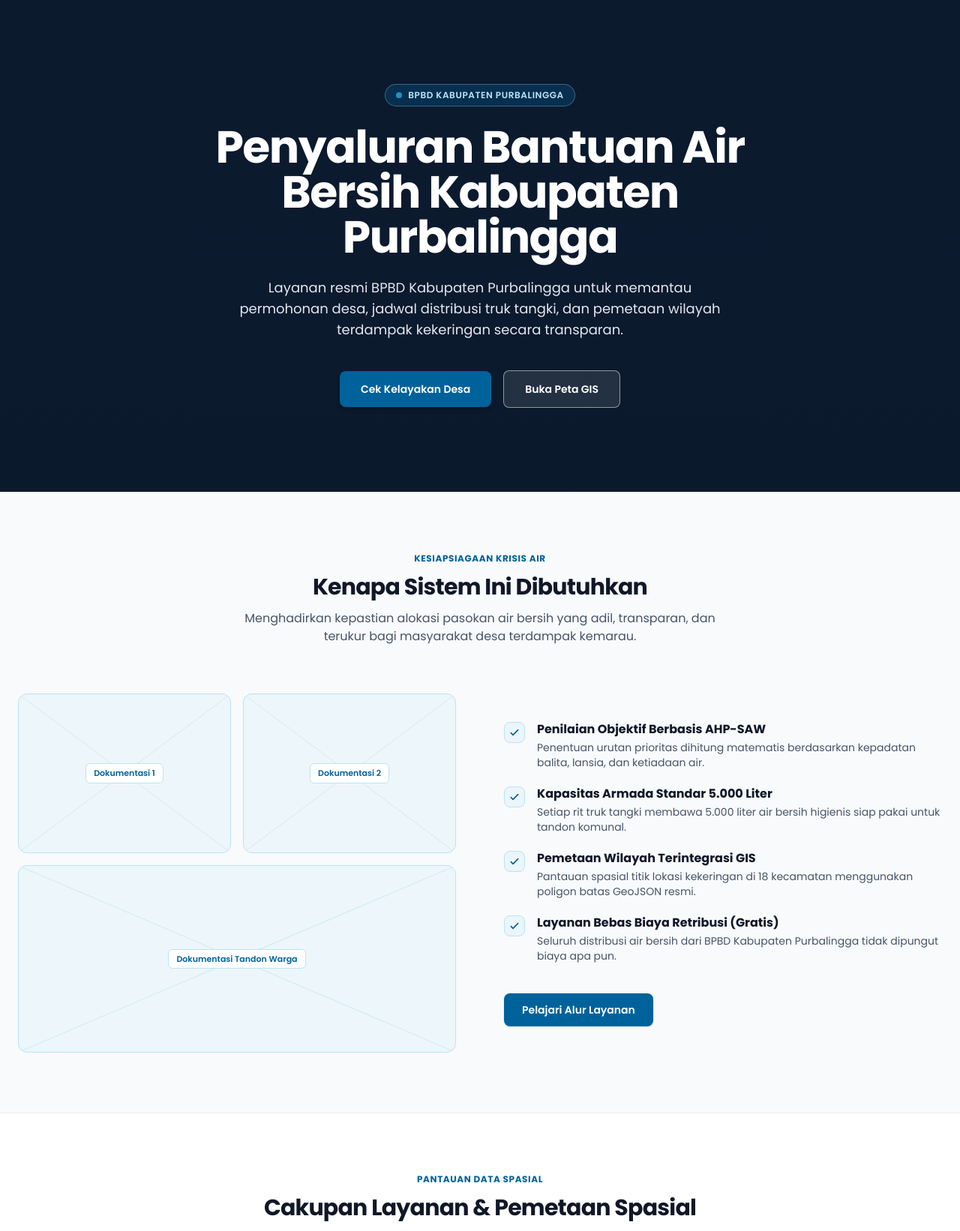
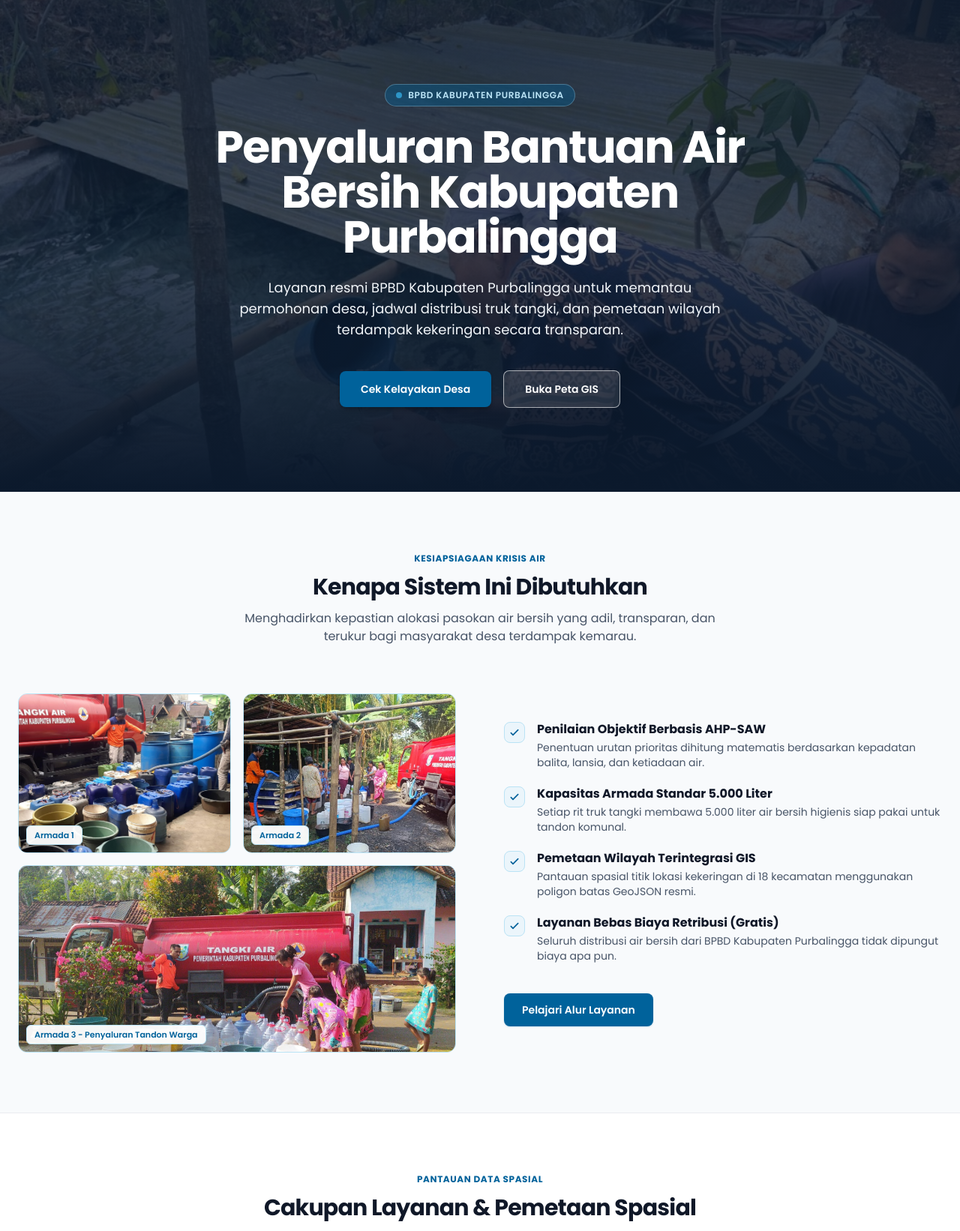
Before and after one commit to sandiprasetyo12/ppl-reg01-kel04-lingga-air, a Laravel app: page / in a window 1280 px wide. Shown: the part 81-1723 px from the top of the page at 75% size. Run offline with Laravel 12, Linux system fonts and the light colour scheme; parts of the project's set-up code (start-up, migrations or seed data) failed here and were passed over; some libraries are stand-ins or nearby versions.

Commit message:
feat: embed real hero photo and armada 1-3 images in documentation sections

```diff
--- a/resources/views/welcome.blade.php
+++ b/resources/views/welcome.blade.php
@@ -68,33 +68,32 @@
 <main class="w-full bg-white text-[#101828] flex-1">
 
     {{-- 2. HERO SECTION (SKEMA FULL FOTO & TEKS DI TENGAH BERIDENTITAS IDDS) --}}
-    <section id="hero" class="relative w-full min-h-[500px] lg:min-h-[620px] flex items-center justify-center bg-[#0B192C] text-white overflow-hidden">
-        {{-- Background Tone Layer --}}
-        <div class="absolute inset-0 w-full h-full bg-[#0F223D] opacity-75 pointer-events-none">
-            <svg class="w-full h-full text-[#1E3A5F]/40" preserveAspectRatio="none" viewBox="0 0 100 100" fill="none">
-                <line x1="0" y1="0" x2="100" y2="100" stroke="currentColor" stroke-width="0.75" vector-effect="non-scaling-stroke"/>
-                <line x1="0" y1="100" x2="100" y2="0" stroke="currentColor" stroke-width="0.75" vector-effect="non-scaling-stroke"/>
-            </svg>
-        </div>
+    <section id="hero" class="relative w-full min-h-[520px] lg:min-h-[640px] flex items-center justify-center bg-[#0B192C] text-white overflow-hidden">
+        {{-- Background Real Photo Layer --}}
+        <img
+            src="{{ asset('images/hero.jpg') }}"
+            alt="Masyarakat Desa Mengambil Bantuan Air Bersih di Purbalingga"
+            class="absolute inset-0 w-full h-full object-cover object-center pointer-events-none"
+        >
 
-        {{-- Dark Civic Navy Gradient Overlay for Readability --}}
-        <div class="absolute inset-0 bg-gradient-to-t from-[#0B192C] via-[#0B192C]/80 to-[#0B192C]/90 pointer-events-none"></div>
+        {{-- Dark Civic Navy Gradient Overlay for High-Contrast Readability --}}
+        <div class="absolute inset-0 bg-gradient-to-t from-[#0B192C] via-[#0B192C]/80 to-[#0B192C]/85 pointer-events-none"></div>
 
         {{-- Centered Content --}}
         <div class="relative z-10 max-w-4xl mx-auto px-6 py-20 lg:py-28 text-center space-y-6">
             {{-- Category Tag IDDS --}}
-            <div class="inline-flex items-center gap-2 px-3.5 py-1.5 rounded-full border border-[#BAE3F5]/30 bg-[#00629B]/30 text-xs font-semibold uppercase tracking-wider text-[#BAE3F5]">
+            <div class="inline-flex items-center gap-2 px-3.5 py-1.5 rounded-full border border-[#BAE3F5]/30 bg-[#00629B]/40 backdrop-blur-xs text-xs font-semibold uppercase tracking-wider text-[#BAE3F5]">
                 <span class="w-2 h-2 rounded-full bg-[#38BDF8] animate-pulse" aria-hidden="true"></span>
                 BPBD Kabupaten Purbalingga
             </div>
 
             {{-- Centered H1 --}}
-            <h1 class="text-3xl sm:text-5xl lg:text-6xl font-bold text-white tracking-tight leading-[1.2] max-w-3xl mx-auto">
+            <h1 class="text-3xl sm:text-5xl lg:text-6xl font-bold text-white tracking-tight leading-[1.2] max-w-3xl mx-auto drop-shadow-xs">
                 Penyaluran Bantuan Air Bersih Kabupaten Purbalingga
             </h1>
 
             {{-- Centered Subtitle --}}
-            <p class="text-base sm:text-lg text-slate-200 leading-relaxed max-w-2xl mx-auto">
+            <p class="text-base sm:text-lg text-slate-100 leading-relaxed max-w-2xl mx-auto drop-shadow-xs">
                 Layanan resmi BPBD Kabupaten Purbalingga untuk memantau permohonan desa, jadwal distribusi truk tangki, dan pemetaan wilayah terdampak kekeringan secara transparan.
             </p>
 
@@ -108,7 +107,7 @@
                 </a>
                 <a
                     href="{{ route('admin.pemetaan.index') }}"
-                    class="w-full sm:w-auto min-h-[44px] inline-flex items-center justify-center px-7 py-3.5 border border-white/50 hover:border-white bg-white/10 hover:bg-white/20 text-white text-sm font-semibold rounded-lg backdrop-blur-xs transition"
+                    class="w-full sm:w-auto min-h-[44px] inline-flex items-center justify-center px-7 py-3.5 border border-white/60 hover:border-white bg-white/10 hover:bg-white/20 text-white text-sm font-semibold rounded-lg backdrop-blur-xs transition"
                 >
                     Buka Peta GIS
                 </a>
@@ -131,35 +130,38 @@
             </div>
 
             <div class="grid grid-cols-1 lg:grid-cols-2 gap-12 lg:gap-16 items-center">
-                {{-- Left: 3-Photo Collage Wireframe IDDS Styled --}}
+                {{-- Left: 3-Photo Collage Armada BPBD --}}
                 <div class="space-y-4">
                     <div class="grid grid-cols-2 gap-4">
-                        <div class="aspect-[4/3] rounded-xl bg-[#EBF5FB]/80 border border-[#BAE3F5] relative overflow-hidden flex items-center justify-center">
-                            <svg class="absolute inset-0 w-full h-full text-[#BAE3F5]/60 pointer-events-none" preserveAspectRatio="none" viewBox="0 0 100 100" fill="none">
-                                <line x1="0" y1="0" x2="100" y2="100" stroke="currentColor" stroke-width="1" vector-effect="non-scaling-stroke"/>
-                                <line x1="0" y1="100" x2="100" y2="0" stroke="currentColor" stroke-width="1" vector-effect="non-scaling-stroke"/>
-                            </svg>
-                            <span class="relative z-10 text-[11px] font-semibold text-[#00629B] bg-white px-2.5 py-1 rounded-md border border-[#BAE3F5] shadow-xs">
-                                Dokumentasi 1
+                        <div class="aspect-[4/3] rounded-xl bg-[#EBF5FB] border border-[#BAE3F5] relative overflow-hidden group shadow-xs">
+                            <img
+                                src="{{ asset('images/armada1.png') }}"
+                                alt="Armada Tangki Air BPBD 1"
+                                class="w-full h-full object-cover group-hover:scale-105 transition duration-300"
+                            >
+                            <span class="absolute bottom-2.5 left-2.5 text-[11px] font-semibold text-[#00629B] bg-white/95 backdrop-blur-xs px-2.5 py-1 rounded-md border border-[#BAE3F5] shadow-xs">
+                                Armada 1
                             </span>
                         </div>
-                        <div class="aspect-[4/3] rounded-xl bg-[#EBF5FB]/80 border border-[#BAE3F5] relative overflow-hidden flex items-center justify-center">
-                            <svg class="absolute inset-0 w-full h-full text-[#BAE3F5]/60 pointer-events-none" preserveAspectRatio="none" viewBox="0 0 100 100" fill="none">
-                                <line x1="0" y1="0" x2="100" y2="100" stroke="currentColor" stroke-width="1" vector-effect="non-scaling-stroke"/>
-                                <line x1="0" y1="100" x2="100" y2="0" stroke="currentColor" stroke-width="1" vector-effect="non-scaling-stroke"/>
-                            </svg>
-                            <span class="relative z-10 text-[11px] font-semibold text-[#00629B] bg-white px-2.5 py-1 rounded-md border border-[#BAE3F5] shadow-xs">
-                                Dokumentasi 2
+                        <div class="aspect-[4/3] rounded-xl bg-[#EBF5FB] border border-[#BAE3F5] relative overflow-hidden group shadow-xs">
+                            <img
+                                src="{{ asset('images/armada2.png') }}"
+                                alt="Armada Tangki Air BPBD 2"
+                                class="w-full h-full object-cover group-hover:scale-105 transition duration-300"
+                            >
+                            <span class="absolute bottom-2.5 left-2.5 text-[11px] font-semibold text-[#00629B] bg-white/95 backdrop-blur-xs px-2.5 py-1 rounded-md border border-[#BAE3F5] shadow-xs">
+                                Armada 2
                             </span>
                         </div>
                     </div>
-                    <div class="aspect-[21/9] rounded-xl bg-[#EBF5FB]/80 border border-[#BAE3F5] relative overflow-hidden flex items-center justify-center">
-                        <svg class="absolute inset-0 w-full h-full text-[#BAE3F5]/60 pointer-events-none" preserveAspectRatio="none" viewBox="0 0 100 100" fill="none">
-                            <line x1="0" y1="0" x2="100" y2="100" stroke="currentColor" stroke-width="1" vector-effect="non-scaling-stroke"/>
-                            <line x1="0" y1="100" x2="100" y2="0" stroke="currentColor" stroke-width="1" vector-effect="non-scaling-stroke"/>
-                        </svg>
-                        <span class="relative z-10 text-[11px] font-semibold text-[#00629B] bg-white px-2.5 py-1 rounded-md border border-[#BAE3F5] shadow-xs">
-                            Dokumentasi Tandon Warga
+                    <div class="aspect-[21/9] rounded-xl bg-[#EBF5FB] border border-[#BAE3F5] relative overflow-hidden group shadow-xs">
+                        <img
+                            src="{{ asset('images/armada3.png') }}"
+                            alt="Armada Tangki Air BPBD 3 - Penyaluran Tandon Warga"
+                            class="w-full h-full object-cover object-center group-hover:scale-105 transition duration-300"
+                        >
+                        <span class="absolute bottom-2.5 left-2.5 text-[11px] font-semibold text-[#00629B] bg-white/95 backdrop-blur-xs px-2.5 py-1 rounded-md border border-[#BAE3F5] shadow-xs">
+                            Armada 3 - Penyaluran Tandon Warga
                         </span>
                     </div>
                 </div>
@@ -309,13 +311,14 @@
                 {{-- Card 1 --}}
                 <div class="border border-[#EAECF0] hover:border-[#BAE3F5] rounded-xl overflow-hidden bg-white hover:shadow-md hover:shadow-neutral-200/50 transition flex flex-col justify-between group">
                     <div>
-                        <div class="w-full aspect-[16/10] bg-[#EBF5FB]/80 border-b border-[#BAE3F5]/60 relative overflow-hidden flex items-center justify-center">
-                            <svg class="absolute inset-0 w-full h-full text-[#BAE3F5]/60 pointer-events-none" preserveAspectRatio="none" viewBox="0 0 100 100" fill="none">
-                                <line x1="0" y1="0" x2="100" y2="100" stroke="currentColor" stroke-width="1" vector-effect="non-scaling-stroke"/>
-                                <line x1="0" y1="100" x2="100" y2="0" stroke="currentColor" stroke-width="1" vector-effect="non-scaling-stroke"/>
-                            </svg>
-                            <span class="relative z-10 text-[11px] text-[#00629B] font-semibold bg-white px-2.5 py-1 rounded-md border border-[#BAE3F5] shadow-xs">
-                                Foto Tangki Serang
+                        <div class="w-full aspect-[16/10] bg-[#EBF5FB] border-b border-[#BAE3F5]/60 relative overflow-hidden">
+                            <img
+                                src="{{ asset('images/armada1.png') }}"
+                                alt="Distribusi Tangki Air Desa Serang"
+                                class="w-full h-full object-cover group-hover:scale-105 transition duration-300"
+                            >
+                            <span class="absolute bottom-2.5 left-2.5 text-[11px] text-[#00629B] font-semibold bg-white/95 backdrop-blur-xs px-2.5 py-1 rounded-md border border-[#BAE3F5] shadow-xs">
+                                Tangki Serang
                             </span>
                         </div>
                         <div class="p-6 space-y-2">
@@ -336,13 +339,14 @@
                 {{-- Card 2 --}}
                 <div class="border border-[#EAECF0] hover:border-[#BAE3F5] rounded-xl overflow-hidden bg-white hover:shadow-md hover:shadow-neutral-200/50 transition flex flex-col justify-between group">
                     <div>
-                        <div class="w-full aspect-[16/10] bg-[#EBF5FB]/80 border-b border-[#BAE3F5]/60 relative overflow-hidden flex items-center justify-center">
-                            <svg class="absolute inset-0 w-full h-full text-[#BAE3F5]/60 pointer-events-none" preserveAspectRatio="none" viewBox="0 0 100 100" fill="none">
-                                <line x1="0" y1="0" x2="100" y2="100" stroke="currentColor" stroke-width="1" vector-effect="non-scaling-stroke"/>
-                                <line x1="0" y1="100" x2="100" y2="0" stroke="currentColor" stroke-width="1" vector-effect="non-scaling-stroke"/>
-                            </svg>
-                            <span class="relative z-10 text-[11px] text-[#00629B] font-semibold bg-white px-2.5 py-1 rounded-md border border-[#BAE3F5] shadow-xs">
-                                Foto Tandon Kertanegara
+                        <div class="w-full aspect-[16/10] bg-[#EBF5FB] border-b border-[#BAE3F5]/60 relative overflow-hidden">
+                            <img
+                                src="{{ asset('images/armada2.png') }}"
+                                alt="Pasokan Tandon Komunal Kertanegara"
+                                class="w-full h-full object-cover group-hover:scale-105 transition duration-300"
+                            >
+                            <span class="absolute bottom-2.5 left-2.5 text-[11px] text-[#00629B] font-semibold bg-white/95 backdrop-blur-xs px-2.5 py-1 rounded-md border border-[#BAE3F5] shadow-xs">
+                                Tandon Kertanegara
                             </span>
                         </div>
                         <div class="p-6 space-y-2">
@@ -363,13 +367,14 @@
                 {{-- Card 3 --}}
                 <div class="border border-[#EAECF0] hover:border-[#BAE3F5] rounded-xl overflow-hidden bg-white hover:shadow-md hover:shadow-neutral-200/50 transition flex flex-col justify-between group">
                     <div>
-                        <div class="w-full aspect-[16/10] bg-[#EBF5FB]/80 border-b border-[#BAE3F5]/60 relative overflow-hidden flex items-center justify-center">
-                            <svg class="absolute inset-0 w-full h-full text-[#BAE3F5]/60 pointer-events-none" preserveAspectRatio="none" viewBox="0 0 100 100" fill="none">
-                                <line x1="0" y1="0" x2="100" y2="100" stroke="currentColor" stroke-width="1" vector-effect="non-scaling-stroke"/>
-                                <line x1="0" y1="100" x2="100" y2="0" stroke="currentColor" stroke-width="1" vector-effect="non-scaling-stroke"/>
-                            </svg>
-                            <span class="relative z-10 text-[11px] text-[#00629B] font-semibold bg-white px-2.5 py-1 rounded-md border border-[#BAE3F5] shadow-xs">
-                                Foto Ponpes Bobotsari
+                        <div class="w-full aspect-[16/10] bg-[#EBF5FB] border-b border-[#BAE3F5]/60 relative overflow-hidden">
+                            <img
+                                src="{{ asset('images/armada3.png') }}"
+                                alt="Bantuan Air Bersih Fasilitas Bobotsari"
+                                class="w-full h-full object-cover group-hover:scale-105 transition duration-300"
+                            >
+                            <span class="absolute bottom-2.5 left-2.5 text-[11px] text-[#00629B] font-semibold bg-white/95 backdrop-blur-xs px-2.5 py-1 rounded-md border border-[#BAE3F5] shadow-xs">
+                                Fasilitas Bobotsari
                             </span>
                         </div>
                         <div class="p-6 space-y-2">
```
Also changed, not shown: public/images/hero.jpg (added).
